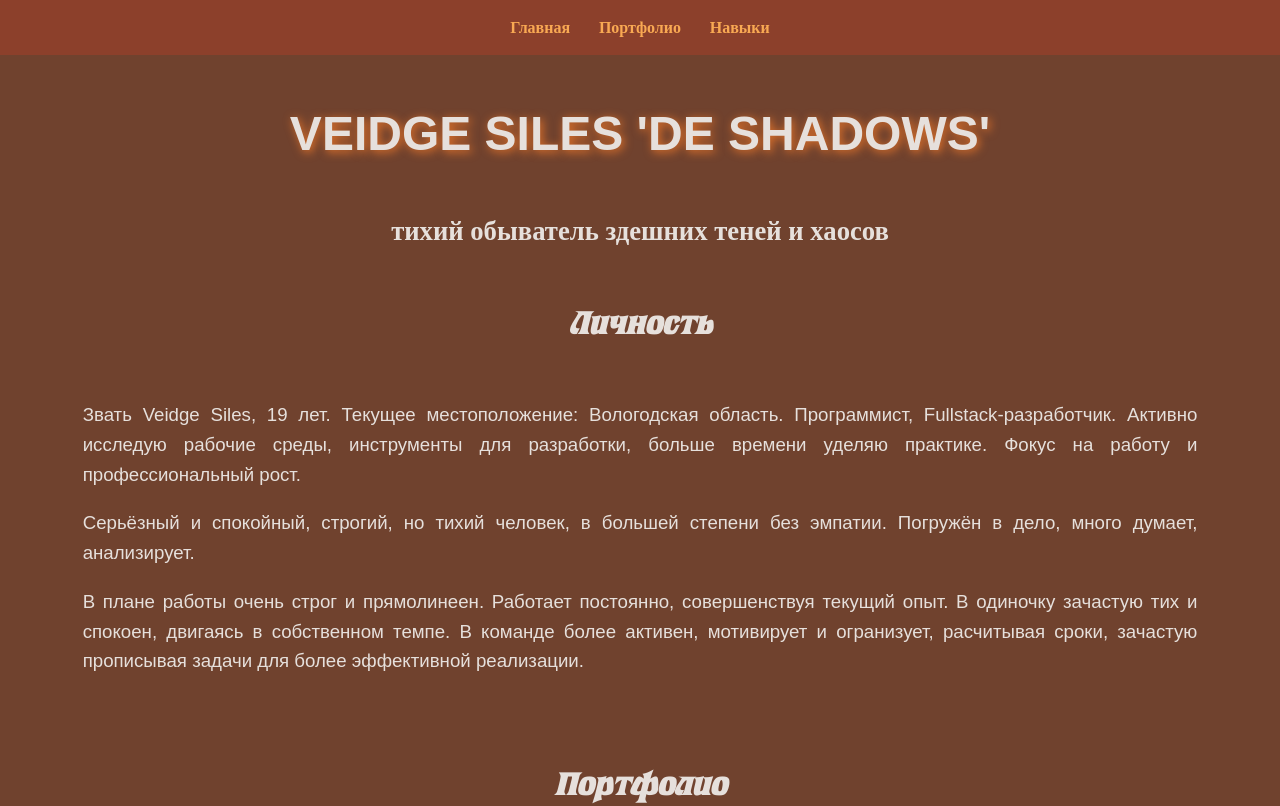
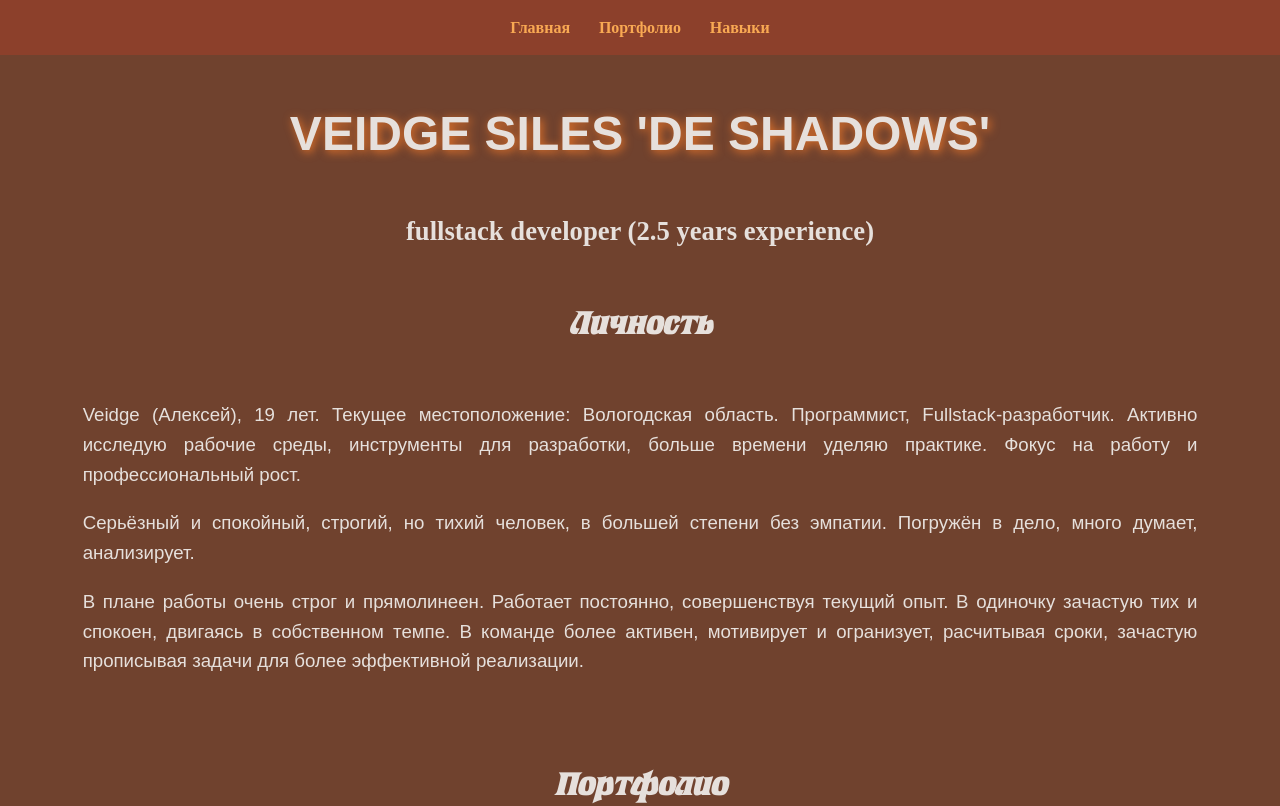
Before and after one commit to Veidge/Business_card_Veidge, a Vue app: page / in a window 1280 px wide. Shown: the top 806 px of the page. Built offline with nearby package versions, Linux system fonts and the light colour scheme; a web font is replaced by a local one.

Commit message:
style: change the information about

```diff
--- a/src/components/pages/AboutPage.vue
+++ b/src/components/pages/AboutPage.vue
@@ -16,7 +16,7 @@ const year = dayjs.duration(dayjs().diff(dayjs(new Date(2007, 5, 11)))).years()
 <template>
     <div>
         <h1>VEIDGE SILES 'DE SHADOWS'</h1>
-        <h3>тихий обыватель здешних теней и хаосов</h3>
+        <h3>fullstack developer (2.5 years experience)</h3>
         <h2>Личность</h2>
         <div class="about_info">
             <div class="info_cont">
@@ -24,7 +24,7 @@ const year = dayjs.duration(dayjs().diff(dayjs(new Date(2007, 5, 11)))).years()
                     Джуниор программист, танкист со стажем 15 лет, в прошлом любитель шутеров и мейнер снайперский винтовок, в настоящем "сдержанный" и "адекватный" геймер, пытающийся получать от игр удовольствие.
                 </p> -->
                 <p>
-                    Звать Veidge Siles, {{ year }} лет. Текущее местоположение: Вологодская область.
+                    Veidge (Алексей), {{ year }} лет. Текущее местоположение: Вологодская область.
                     Программист, Fullstack-разработчик.
                     Активно исследую рабочие среды, инструменты для разработки, больше времени уделяю практике.
                     Фокус на работу и профессиональный рост.
```
Also changed, not shown: src/assets/common/aiproj.txt.
